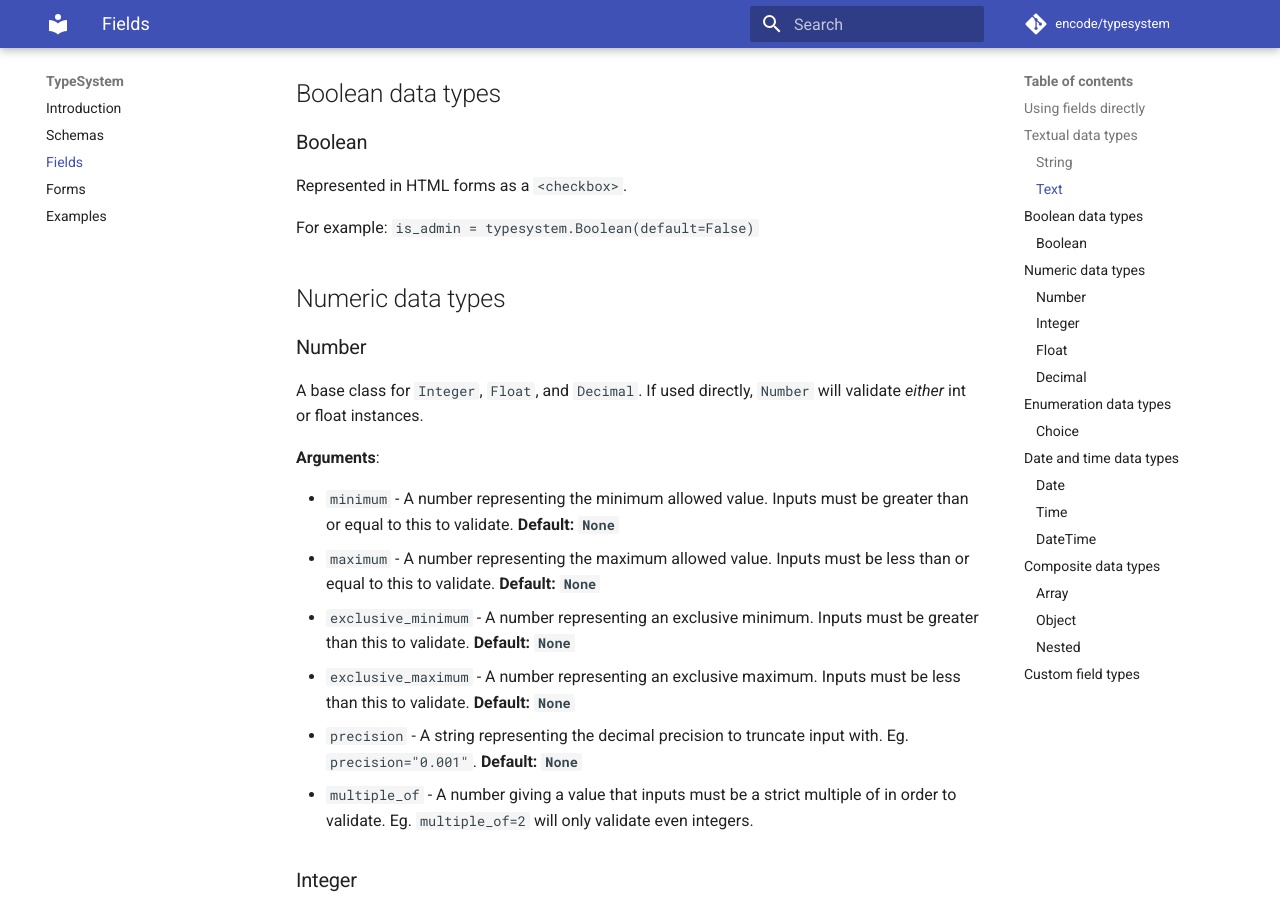
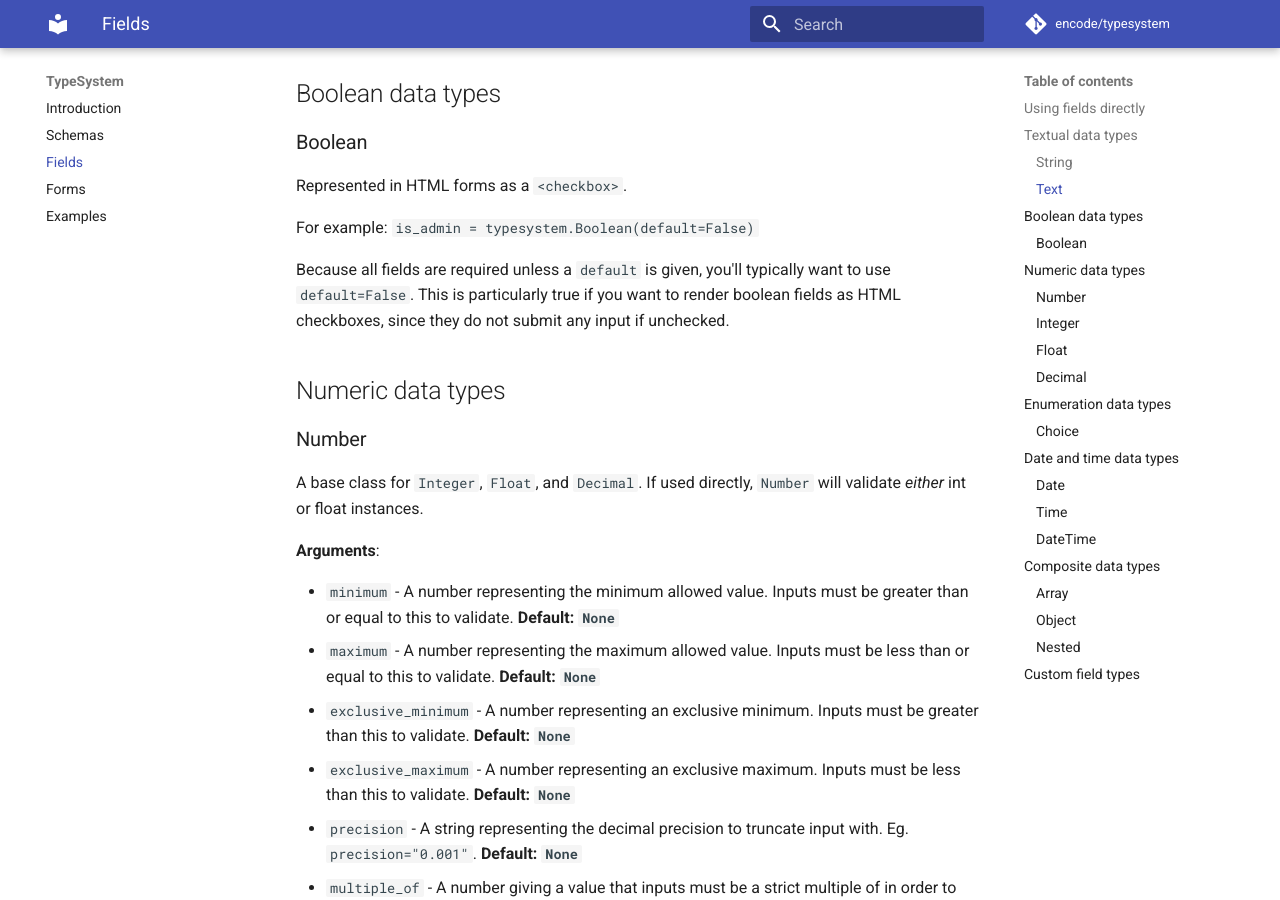
Before and after one commit to encode/typesystem, an MkDocs documentation site: the page built from docs/fields.md, in a window 1280 px wide and 900 px high, scrolled down 1814 px. Built offline with MkDocs 1.6.1 and Material for MkDocs 9.7.7, drawn with Linux system fonts in a browser that asks for light colours; comment, search, counter and statistics services are not loaded.

Commit message:
Finesse field docs

```diff
--- a/docs/fields.md
+++ b/docs/fields.md
@@ -73,6 +73,10 @@ Represented in HTML forms as a `<textarea>`.
 Represented in HTML forms as a `<checkbox>`.
 
 For example: `is_admin = typesystem.Boolean(default=False)`
+
+Because all fields are required unless a `default` is given, you'll typically
+want to use `default=False`. This is particularly true if you want to render
+boolean fields as HTML checkboxes, since they do not submit any input if unchecked.
 
 ## Numeric data types
 
```
